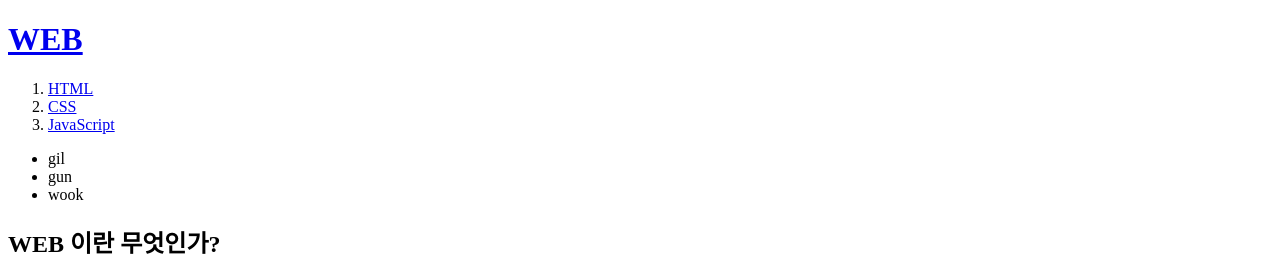
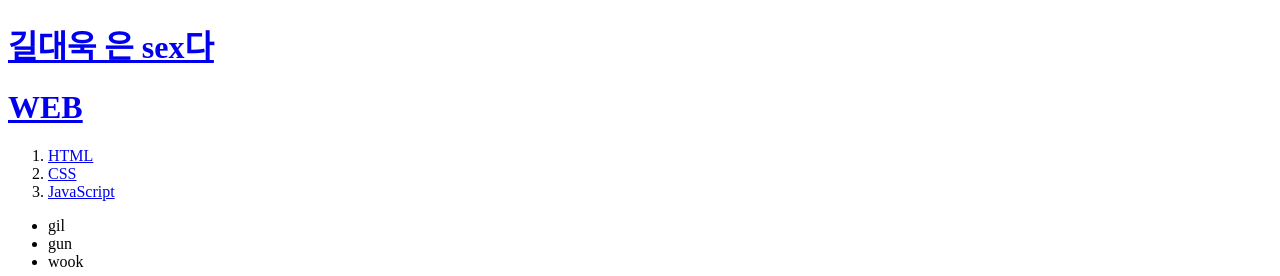
Before and after one commit to Gunooki/web_1, a plain HTML site: page index.html in a window 1280 px wide. Shown: the top 276 px of the page. Drawn offline with Linux system fonts and the light colour scheme.

Commit message:
Add files via upload

```diff
--- a/index.html
+++ b/index.html
@@ -9,6 +9,7 @@
 </head>
 
 <body>
+	<h1><strong><a href="https://www.facebook.com/people/%EA%B8%B8%EB%8C%80%EC%9A%B1/100005309082155" target="_blank" title="Real trash">길대욱 은 sex다</a></strong></h1>
     <h1><a href="index.html">WEB</a></h1>
     <ol><!--Ordered List-->
         <li><a href="1.html">HTML</a></li>
```
